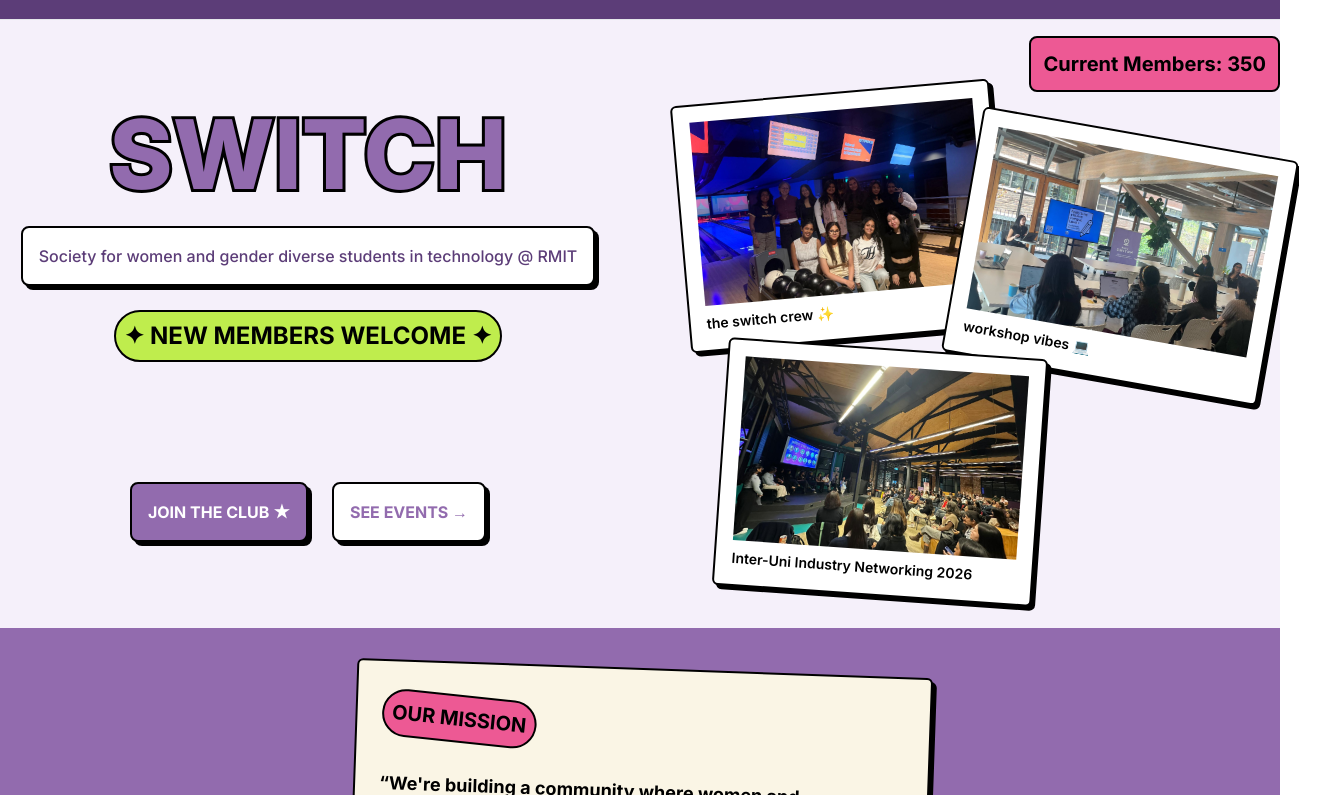
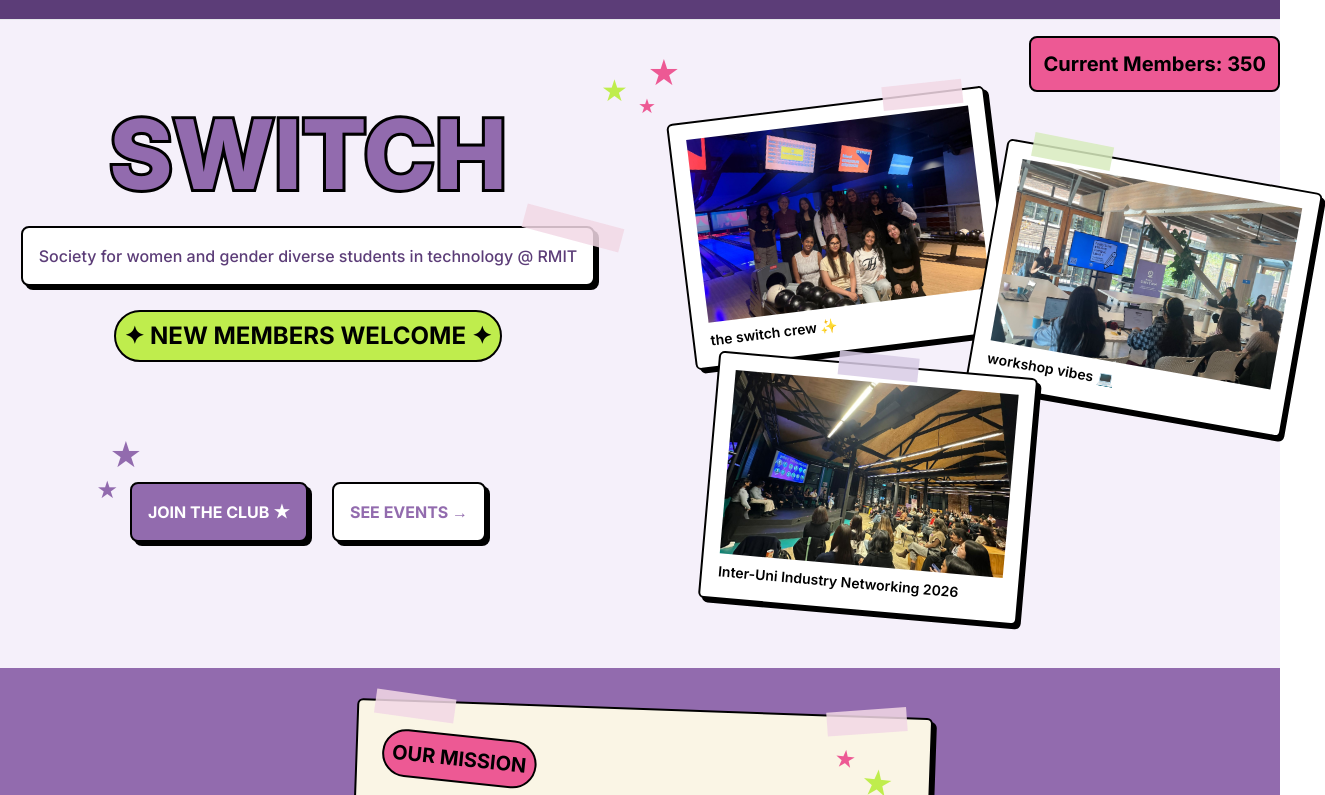
Before and after one commit to emmadaujat/SWITCH-Club-Website, a Next.js app: page / in a window 1280 px wide. Shown: the part 125-920 px from the top of the page, 1325 px wide, since content can reach past the window. Built offline with nearby package versions, Linux system fonts and the light colour scheme.

Commit message:
added stiky tape component, added sticky tape and stars to home page

```diff
--- a/src/app/globals.css
+++ b/src/app/globals.css
@@ -10,6 +10,9 @@
     --color-brand-black: #1C1C1C;
     --color-pinkstar: #ED5994;
     --color-goldstar-hover: #e0a500;
+    --color-stickytape-pink: #F2D9E5;
+    --color-stickytape-purple: #D9CCE5;
+    --color-stickytape-green: #D9EBBF;
   }
 
     /* globals.css — add below your @theme block */
--- a/src/app/page.tsx
+++ b/src/app/page.tsx
@@ -1,19 +1,25 @@
 import Image from "next/image";
 import TiltedCard from "@/components/ui/TiltedCard";
 import ChunkyButton from "@/components/ui/ChunkyButton";
+import Sticker from "@/components/ui/Sticker";
 
 export default function Home() {
   return (
     <div className=" bg-brand-light">
       {/* TOP SECTION */}
-      <div className="mx-auto max-w-7xl py-4 grid grid-cols-1 md:grid-cols-2 gap-12 items-center">
+      <div className="mx-auto max-w-7xl mb-10 py-4 grid grid-cols-1 md:grid-cols-2 gap-12 items-center">
         {/* TOP LEFT: text + buttons */}
         <div className=" items-center text-center flex flex-col">
           <h1 className=" text-6xl md:text-8xl font-extrabold uppercase text-brand-purple [-webkit-text-stroke:6px_black] [paint-order:stroke_fill]">
             SWITCH
           </h1>
 
-          <div className="mt-6 rounded-lg border-2 border-black bg-white p-4 shadow-[4px_4px_0px_#000]">
+          <div className="mt-6 rounded-lg border-2 border-black bg-white p-4 shadow-[4px_4px_0px_#000] relative">
+            <div className="absolute -top-3 left-125 -translate-x-0">
+              {" "}
+              <Sticker rotation={15} bgColor="bg-stickytape-pink" size="w-25 h-6" />
+            </div>
+
             <p className="font-medium text-13px text-brand-purple-dark">
               Society for women and gender diverse students in technology @ RMIT
             </p>
@@ -27,8 +33,12 @@
           </div>
 
           {/* BUTTONS */}
-          <div className="mt-30 flex gap-6">
+          <div className="mt-30 flex gap-6 relative">
             {/* Navigation */}
+            {/* STARS */}
+            <div className="absolute -top-12 right-86 text-brand-purple text-4xl">★</div>
+            <div className="absolute -top-2 right-92 text-brand-purple text-2xl">★</div>
+
             <ChunkyButton variant="primary" trailingSymbol="★" href="/how-to-join">
               JOIN THE CLUB
             </ChunkyButton>
@@ -44,10 +54,26 @@
             <p className="text-black text-xl font-bold"> Current Members: 350</p>
           </div>
 
+          {/* STARS */}
           <div className="relative h-[520px] mx-auto ">
+            <div className="absolute -top-2 right-162 -translate-x-1 -translate-y-3 text-brand-lime text-3xl">
+              ★
+            </div>
+            <div className="absolute -top-0 right-150 -translate-y-10 text-brand-pink text-4xl">
+              ★
+            </div>
+            <div className="absolute -top-0 right-155 -translate-x-1 text-brand-pink text-xl">
+              ★
+            </div>
+
             {/* TOP RIGHT: photo polaroid 1 */}
-            <div className="absolute top-0 right-70 w-80">
-              <TiltedCard rotation={-5} bgColor="bg-white">
+            <div className="absolute top-3 right-70 w-80">
+              <TiltedCard rotation={-7} bgColor="bg-white">
+                <div className="absolute -top-3 right-4 -translate-x-1">
+                  {" "}
+                  <Sticker rotation={1} bgColor="bg-stickytape-pink" />
+                </div>
+
                 <img
                   src="/pics/team-bonding-sem12026.jpg"
                   alt="the switch crew"
@@ -58,8 +84,13 @@
             </div>
 
             {/* TOP RIGHT: photo polaroid 2 */}
-            <div className="absolute top-10 right-0 w-80">
+            <div className="absolute top-18 left-80 w-80">
               <TiltedCard rotation={10} bgColor="bg-white">
+                <div className="absolute -top-3 left-6 -translate-x-0">
+                  {" "}
+                  <Sticker rotation={1} bgColor="bg-stickytape-green" />
+                </div>
+
                 <img
                   src="/pics/notion-workshop-sem12026.jpg"
                   alt="workshop vibes"
@@ -70,8 +101,13 @@
             </div>
 
             {/* TOP RIGHT: photo polaroid 3 */}
-            <div className="absolute top-64 right-60 w-80">
-              <TiltedCard rotation={4} bgColor="bg-white">
+            <div className="absolute bottom-0 right-63 w-80">
+              <TiltedCard rotation={5} bgColor="bg-white">
+                <div className="absolute -top-3 left-1/2 -translate-x-1/2">
+                  {" "}
+                  <Sticker rotation={1} bgColor="bg-stickytape-purple" />
+                </div>
+
                 <img
                   src="/pics/interuni-sem12026.jpg"
                   alt="Inter-Uni Industry Networking 2026"
@@ -87,10 +123,22 @@
       {/* MIDDLE SECTION: OUR MISSION */}
       <div className=" bg-brand-purple p-10">
         {/* Layout wrapper — width/centering stays here */}
-        <div className="mx-auto max-w-xl">
+        <div className="relative mx-auto max-w-xl">
           <TiltedCard rotation={2} bgColor="bg-brand-cream">
-            {/* OUR MISSION - Heading */}
-            <div className="p-2 mt-5 flex rotate-4 ">
+            <div className="absolute -top-2 left-5 -translate-x-1">
+              {" "}
+              <Sticker rotation={6} />
+            </div>
+            <div className="absolute -top-2 right-5 -translate-x-1">
+              {" "}
+              <Sticker rotation={-6} />
+            </div>
+
+            {/* OUR MISSION - Heading with stars*/}
+            <div className="p-2 mt-5 flex rotate-4 relative">
+              <div className="absolute -top-2 right-5 text-brand-lime text-4xl rotation-6">★</div>
+              <div className="absolute -top-6 right-15 text-brand-pink text-2xl rotation-6">★</div>
+
               <div className="rounded-full border-2 border-black bg-brand-pink p-2">
                 <p className="font-bold uppercase text-xl text-black">our mission</p>
               </div>
@@ -116,6 +164,11 @@
       <div className=" bg-brand-purple-LIGHT p-10">
         <div className="mx-auto max-w-4xl">
           <TiltedCard rotation={2} bgColor="bg-brand-lime">
+            <div className="absolute -top-4 left-1/2 -translate-x-1/2">
+              {" "}
+              <Sticker rotation={1} bgColor="bg-stickytape-pink" size="w-40 h-8" />
+            </div>
+
             {/* Two-column split now lives INSIDE the card */}
             <div className="grid grid-cols-1 md:grid-cols-2 items-center gap-4">
               {/* LEFT: heading + body + button, grouped together */}
--- a/src/components/ui/Sticker.tsx
+++ b/src/components/ui/Sticker.tsx
@@ -1,3 +1,18 @@
-export default function Sticker() {
-  return <header>Sticker placeholder</header>;
+type StickyTapeProps = {
+  rotation?: number;
+  bgColor?: string;
+  size?: string;
+};
+
+export default function Sticker({
+  rotation = 0,
+  bgColor = "bg-stickytape-pink",
+  size = "w-20 h-6",
+}: StickyTapeProps) {
+  return (
+    <div
+      className={`${bgColor} ${size} opacity-85 `}
+      style={{ transform: `rotate(${rotation}deg)` }}
+    ></div>
+  );
 }
```
